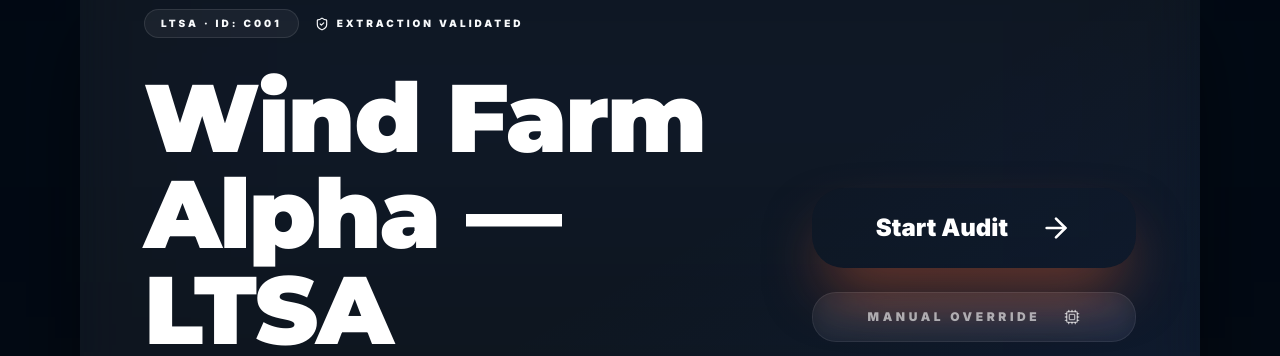
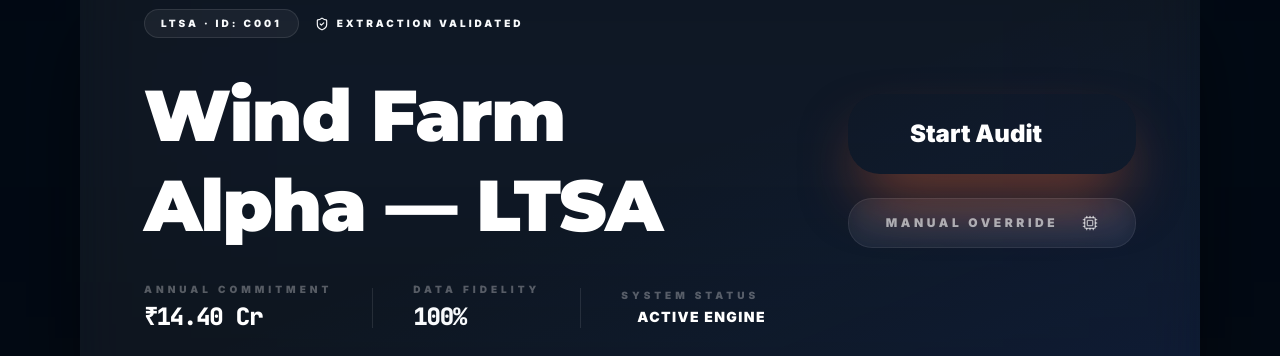
Before and after one commit to wolvio-cloud/Vayona-Billing-validation-PoC, a Next.js app: page /contracts/C001 in a window 1280 px wide. Shown: the part 596-952 px from the top of the page. Built offline with nearby package versions, Linux system fonts and the light colour scheme; no server answers.

Commit message:
UI Hardening: Fixed long title layout, button visibility, and NaN% fidelity score

```diff
--- a/components/contract/ContractDetailClient.tsx
+++ b/components/contract/ContractDetailClient.tsx
@@ -63,7 +63,7 @@ export function ContractDetailClient({ initialContract, contractId, displayName
               </div>
             </div>
 
-            <h1 className="text-6xl md:text-8xl font-heading font-black text-white tracking-tighter leading-none">
+            <h1 className="text-6xl md:text-7xl font-heading font-black text-white tracking-tighter leading-tight max-w-3xl break-words">
               {displayName}
             </h1>
 
@@ -78,7 +78,7 @@ export function ContractDetailClient({ initialContract, contractId, displayName
               <div className="space-y-1">
                 <div className="text-[10px] font-black text-white/30 uppercase tracking-[0.4em]">Data Fidelity</div>
                 <div className="text-2xl font-mono font-black text-[--color-wolvio-green] tracking-tighter">
-                  {Math.round((foundCount / totalCount) * 100)}%
+                  {totalCount > 0 ? Math.round((foundCount / totalCount) * 100) : 0}%
                 </div>
               </div>
               <div className="w-[1px] h-10 bg-white/10 hidden md:block" />
@@ -92,7 +92,7 @@ export function ContractDetailClient({ initialContract, contractId, displayName
             </div>
           </div>
 
-          <div className="flex flex-col gap-6">
+          <div className="flex flex-col gap-6 shrink-0 lg:w-72">
             <Button
               onClick={() => {
                 window.scrollTo(0, 0)
```
